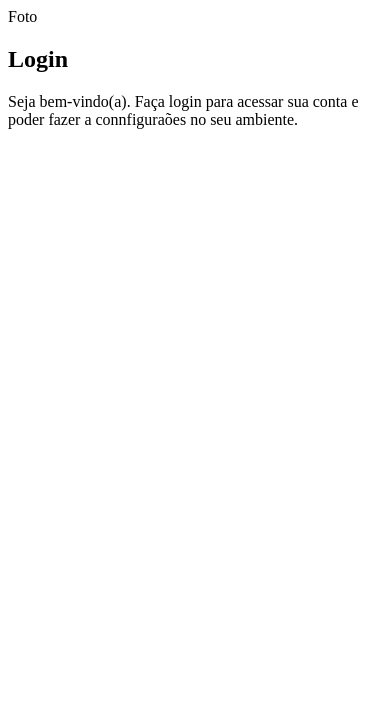
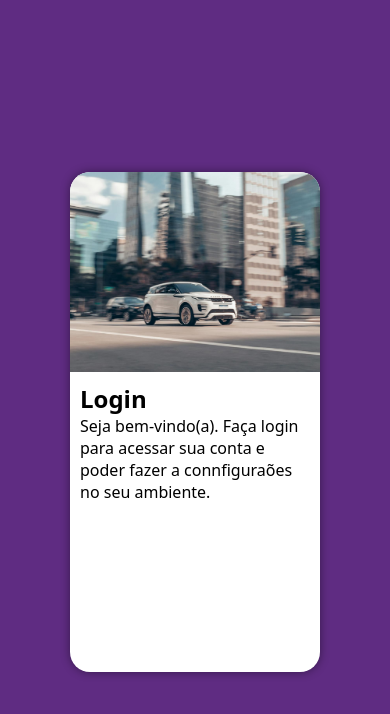
Before and after one commit to Joaogabriel231/projeto-login, a plain HTML site: page index.html in a window 390 px wide. Drawn offline with Linux system fonts and the light colour scheme.

Commit message:
montando a mobile first

```diff
--- a/estilos/style.css
+++ b/estilos/style.css
@@ -5,3 +5,51 @@
     verde: #49a09d
     Lilás: #5f2c82
 */
+
+*{
+    font-family: system-ui, -apple-system, BlinkMacSystemFont, 'Segoe UI', Roboto, Oxygen, Ubuntu, Cantarell, 'Open Sans', 'Helvetica Neue', sans-serif;
+    padding: 0px;
+    margin: 0px;
+    box-sizing: border-box;
+}
+html, body{
+    background-color:  #5f2c82;
+    height: 100vh;
+    width: 100vw;
+}
+main{
+    position: relative;
+    height: 100vh;
+    width: 100vw;
+}
+section#login{
+    background-color: white;
+    top: 50%;
+    left: 50%;
+    transform: translate(-50%, -50%);
+    width: 250px;
+    height: 500px;
+    position: absolute;
+    border-radius: 20px;
+    overflow: hidden;
+
+    box-shadow: 0px 0px 10px rgba(0, 0, 0, 0.432);
+    display: block;
+
+}
+div#imagem{
+    background: url('../imagens/pexels-rodrigo-pederzini-102497840-10154903.jpg') no-repeat;
+
+    background-size: cover;
+    background-position: center bottom;
+    height: 200px;
+
+}
+section#login > div#form{
+    display: block;
+    padding: 10px;
+
+
+
+
+}
--- a/index.html
+++ b/index.html
@@ -10,8 +10,6 @@
     <main>
         <section id="login">
             <div id="imagem">
-                Foto
-
             </div>
             <div id="form">
                 <h1>Login</h1>
```
